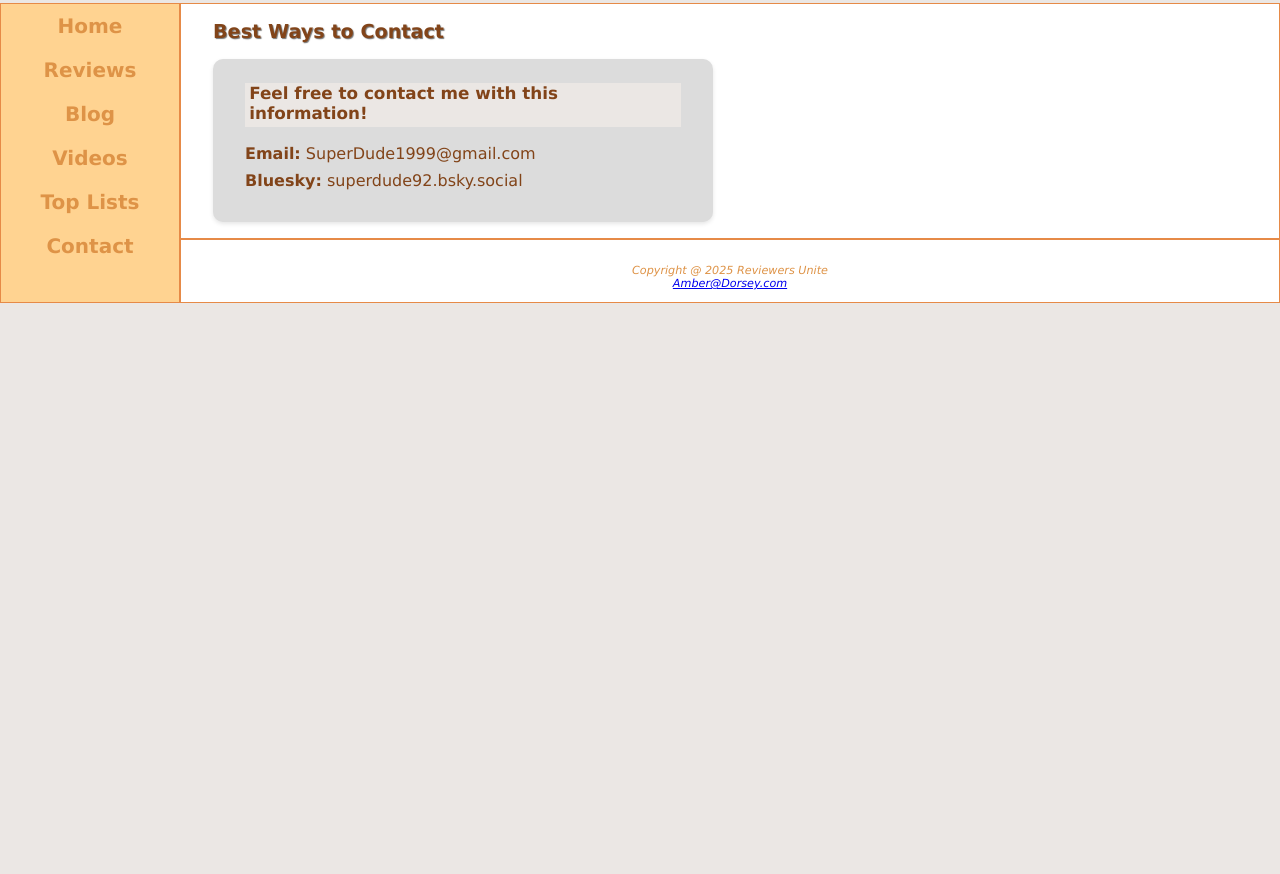
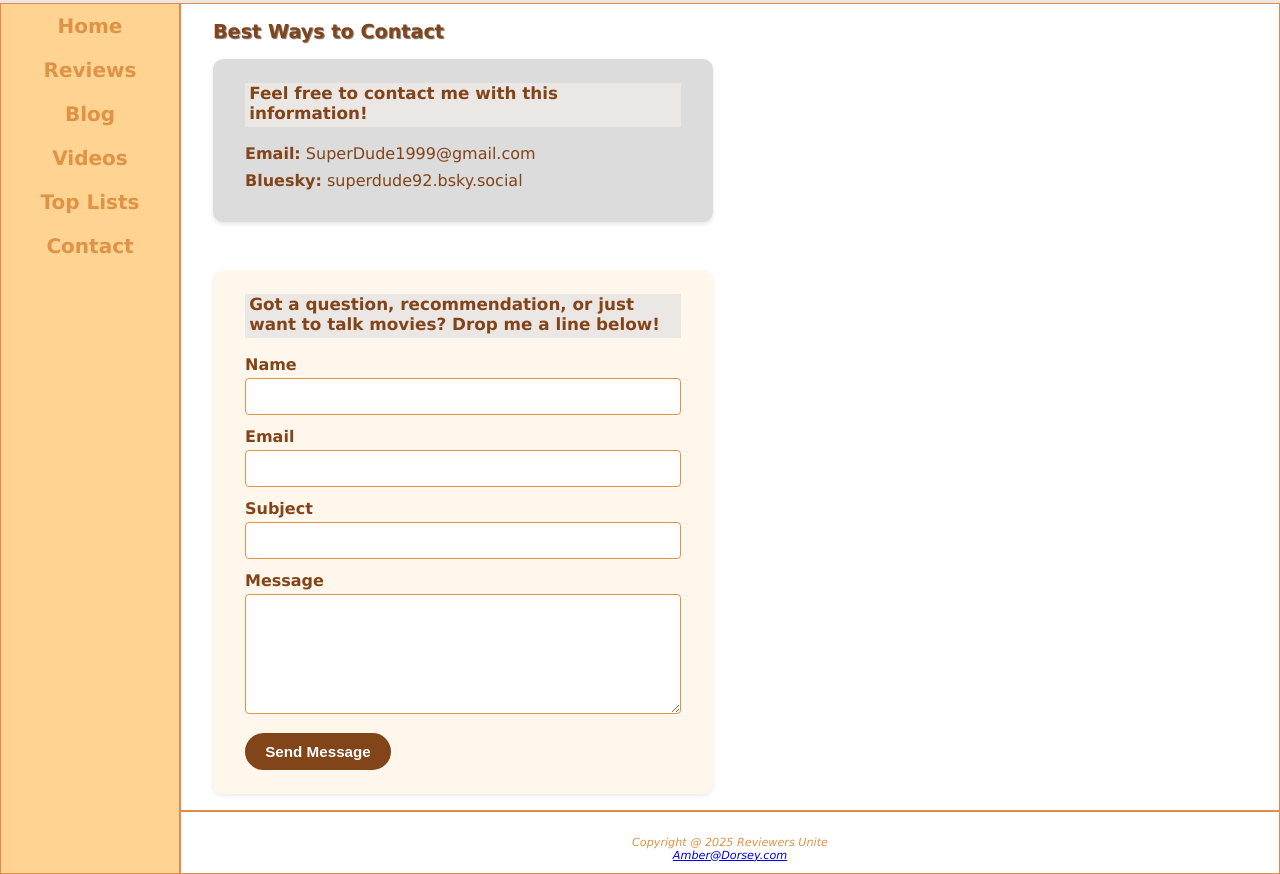
Before and after one commit to Akageami6925/ReviewsUnite1, a plain HTML site: page Contact.html in a window 1280 px wide. Shown: the part 318-1192 px from the top of the page. Before the commit the page ends 800 px from the top, so only its background shows below. Drawn offline with Linux system fonts and the light colour scheme.

Commit message:
Add files via upload

```diff
--- a/Contact.html
+++ b/Contact.html
@@ -25,7 +25,7 @@
 </nav>
 
 <main>
-  <div>
+   <div>
     <h2>Best Ways to Contact</h2>
   </div>
 
@@ -50,6 +50,30 @@
       </div>
     </div>
   </div>
+
+  <div class="flow">
+    <div class="section contact-form-wrapper">
+      <form class="contact-form" action="#" method="post">
+        <p class="contact-intro">
+          Got a question, recommendation, or just want to talk movies? Drop me a line below!
+        </p>
+
+        <label for="name">Name</label>
+        <input type="text" id="name" name="name" required>
+
+        <label for="email">Email</label>
+        <input type="email" id="email" name="email" required>
+
+        <label for="subject">Subject</label>
+        <input type="text" id="subject" name="subject">
+
+        <label for="message">Message</label>
+        <textarea id="message" name="message" required></textarea>
+
+        <button type="submit" class="btn btn-primary">Send Message</button>
+      </form>
+    </div>
+  </div>
 </main>
 
 <footer>
--- a/ReviewersUnite.css
+++ b/ReviewersUnite.css
@@ -309,6 +309,62 @@ th {
     border-color: #DE9347; /* keeps your existing border color */
     padding: 0.5em 0.75em;
 }
+
+/* New intro card style used on Blog and Reviews pages */
+.page-intro {
+    background-color: #FFF7EC;
+    border-left: 4px solid #DE9347;
+    padding: 1em 1.25em;
+    border-radius: 8px;
+    margin: 1em 0 2em;
+    box-shadow: 0 2px 4px rgba(0,0,0,0.05);
+}
+
+.page-intro h3,
+.page-intro p {
+    margin: 0.25em 0;
+}
+
+/* Contact form styling */
+.contact-form-wrapper {
+    margin-top: 2em;
+}
+
+.contact-form {
+    background-color: #FFF7EC;
+    padding: 1.5em 2em;
+    border-radius: 10px;
+    box-shadow: 0 2px 4px rgba(0,0,0,0.08);
+    max-width: 500px;
+}
+
+.contact-form label {
+    display: block;
+    font-weight: bold;
+    margin-top: 0.75em;
+    margin-bottom: 0.25em;
+}
+
+.contact-form input,
+.contact-form textarea {
+    width: 100%;
+    padding: 0.5em;
+    border-radius: 4px;
+    border: 1px solid #DE9347;
+    font-family: inherit;
+    font-size: 1em;
+    box-sizing: border-box;
+}
+
+.contact-form textarea {
+    min-height: 120px;
+    resize: vertical;
+}
+
+.contact-form .btn {
+    margin-top: 1em;
+}
+
 .section img {
 		height: auto;
 		width: auto;
@@ -330,7 +386,6 @@ th {
 		padding-left: .25em;
 		padding-right: .25em;
 		padding-bottom: .25em;
-
 }
 
 .indexsection img {
```
Also changed, not shown: Blog.html (+15 -9 lines), Reviews.html (+12 -3 lines).
